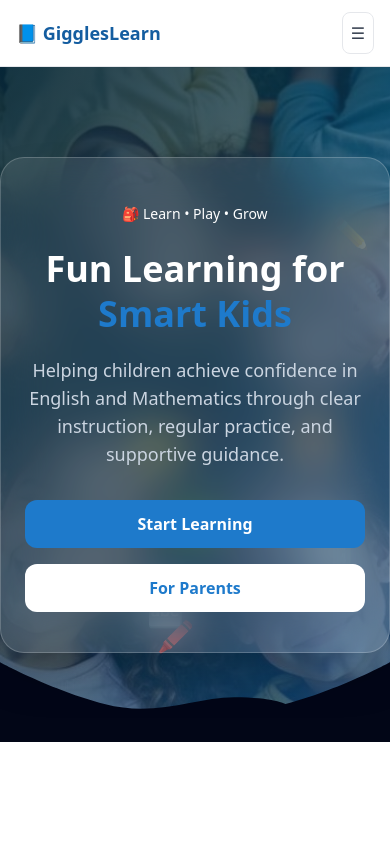
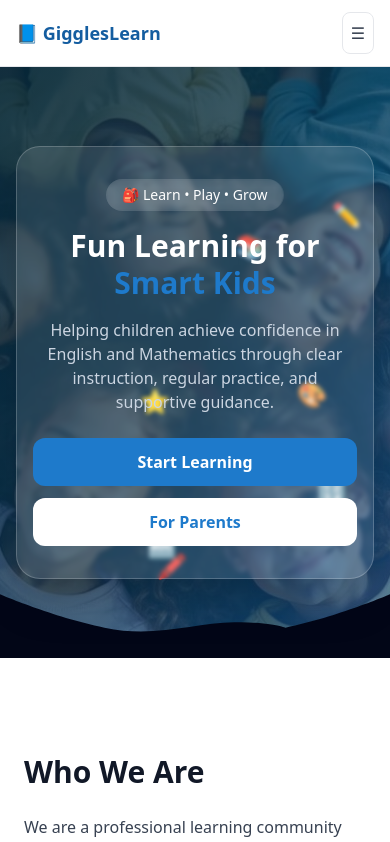
Before and after one commit to Zikam1/KidSmart, a Nuxt app: page / in a window 390 px wide. Shown: the top 842 px of the page. Built offline with nearby package versions, Linux system fonts and the light colour scheme.

Commit message:
footer changed

```diff
--- a/app/components/foot.vue
+++ b/app/components/foot.vue
@@ -2,13 +2,16 @@
   <div class="font-sans">
     <footer class="bg-white text-gray-900 border-t border-gray-200">
       <div class="max-w-7xl mx-auto px-6 lg:px-8 py-16">
+
+        <!-- Main Grid -->
         <div class="grid md:grid-cols-3 gap-12">
 
-          <!-- Left: Logo & Description -->
+          <!-- Left: Logo, Description, Social -->
           <div class="space-y-6">
             <div class="flex items-center gap-3">
-              <span class="text-xl font-bold">GL</span>
+              <span class="text-xl font-bold tracking-wide">GL</span>
             </div>
+
             <p class="text-gray-600 leading-relaxed">
               GigglesLearn is a professional learning platform where children strengthen
               their <strong>English and Mathematics skills</strong> through guided lessons,
@@ -16,10 +19,21 @@
             </p>
 
             <!-- Social Icons -->
-            <div class="flex gap-4 mt-2 text-xl">
-              <a href="#" class="p-2 rounded-full hover:bg-gray-100 transition">📘</a>
-              <a href="#" class="p-2 rounded-full hover:bg-gray-100 transition">📸</a>
-              <a href="#" class="p-2 rounded-full hover:bg-gray-100 transition">🐦</a>
+            <div class="flex gap-3 mt-4">
+              <a href="https://www.facebook.com/giggleslearntutors/" target="_blank"
+                 class="p-3 rounded-full bg-gray-50 hover:bg-blue-50 transition">
+                <FontAwesomeIcon :icon="faFacebookF" class="text-blue-600 w-5 h-5"/>
+              </a>
+
+              <a href="https://www.instagram.com/giggleslearntutors/" target="_blank"
+                 class="p-3 rounded-full bg-gray-50 hover:bg-pink-50 transition">
+                <FontAwesomeIcon :icon="faInstagram" class="text-pink-500 w-5 h-5"/>
+              </a>
+
+              <a href="https://www.tiktok.com/@giggleslearntutors" target="_blank"
+                 class="p-3 rounded-full bg-gray-50 hover:bg-black transition">
+                <FontAwesomeIcon :icon="faTiktok" class="text-black w-5 h-5"/>
+              </a>
             </div>
           </div>
 
@@ -27,26 +41,10 @@
           <div>
             <h4 class="text-lg font-semibold mb-6">Explore</h4>
             <ul class="space-y-4 text-gray-700">
-              <li>
-                <NuxtLink to="/" class="hover:text-black transition">
-                  Home
-                </NuxtLink>
-              </li>
-              <li>
-                <NuxtLink to="/about" class="hover:text-black transition">
-                  About Us
-                </NuxtLink>
-              </li>
-              <li>
-                <NuxtLink to="/learning" class="hover:text-black transition">
-                  Learning Programs
-                </NuxtLink>
-              </li>
-              <li>
-                <NuxtLink to="/contact" class="hover:text-black transition">
-                  Contact
-                </NuxtLink>
-              </li>
+              <li><NuxtLink to="/" class="hover:text-black transition">Home</NuxtLink></li>
+              <li><NuxtLink to="/about" class="hover:text-black transition">About Us</NuxtLink></li>
+              <li><NuxtLink to="/learning" class="hover:text-black transition">Learning Programs</NuxtLink></li>
+              <li><NuxtLink to="/contact" class="hover:text-black transition">Contact</NuxtLink></li>
             </ul>
           </div>
 
@@ -65,7 +63,7 @@
                 <a
                   href="https://wa.me/2347053634056?text=Hello%20GiggleLearn!"
                   target="_blank"
-                  class="bg-[#25D366] text-white px-4 py-1 rounded font-medium hover:bg-green-600 transition inline-block ml-2"
+                  class="bg-[#25D366] text-white px-4 py-1 rounded-full font-medium hover:bg-green-600 transition inline-block ml-2 shadow-sm hover:shadow-md"
                 >
                   Chat with us
                 </a>
@@ -75,23 +73,18 @@
 
         </div>
 
-        <!-- Bottom -->
-        <div
-          class="border-t border-gray-200 mt-16 pt-6
-                 flex flex-col md:flex-row justify-between
-                 items-center text-gray-500 text-sm gap-4"
-        >
-          <p>
+        <!-- Bottom: Copyright + Social -->
+        <div class="border-t border-gray-200 mt-16 pt-6 flex flex-col md:flex-row justify-between items-center gap-4">
+          <p class="text-gray-500 text-sm">
             © {{ new Date().getFullYear() }} GigglesLearn.
-
           </p>
-          <div class="flex gap-4">
-            <a href="#" class="hover:text-black transition">Facebook</a>
-            <a href="#" class="hover:text-black transition">Instagram</a>
-            <a href="#" class="hover:text-black transition">Twitter</a>
-          </div>
         </div>
       </div>
     </footer>
   </div>
 </template>
+
+<script setup>
+import { FontAwesomeIcon } from '@fortawesome/vue-fontawesome'
+import { faFacebookF, faInstagram, faTiktok } from '@fortawesome/free-brands-svg-icons'
+</script>
--- a/app/components/home.vue
+++ b/app/components/home.vue
@@ -1,9 +1,13 @@
 <template>
-  <div class="relative h-[80vh] overflow-hidden font-sans">
+  <div class="relative h-[70vh] md:h-[80vh] overflow-hidden font-sans">
 
-    <!-- Background Image with Blue Gradient Merge -->
-    <div class="absolute inset-0 bg-cover bg-center" style="background-image: url('/assets/pcc.jpg');">
-      <div class="absolute inset-0 bg-gradient-to-br from-[#072A3D]/90 via-[#0B3C5D]/70 to-[#145DA0]/70"></div>
+    <!-- Background Image -->
+    <div
+      class="absolute inset-0 bg-cover bg-center"
+      style="background-image: url('/assets/pcc.jpg');"
+    >
+      <!-- Gradient Overlay -->
+      <div class="absolute inset-0 bg-gradient-to-br from-[#072A3D]/90 via-[#0B3C5D]/75 to-[#145DA0]/70"></div>
     </div>
 
     <!-- Floating Icons -->
@@ -11,7 +15,7 @@
       <span
         v-for="(icon, i) in icons"
         :key="i"
-        class="absolute text-3xl animate-float"
+        class="absolute text-2xl md:text-3xl animate-float"
         :style="{ top: `${Math.random() * 80 + 10}%`, left: `${Math.random() * 90 + 5}%` }"
       >
         {{ icon }}
@@ -19,43 +23,50 @@
     </div>
 
     <!-- HERO CONTENT -->
-    <section class="relative flex items-center justify-center h-full">
+    <section class="relative flex items-center justify-center h-full px-4">
 
-      <!-- Curved Bottom Separator -->
+      <!-- Curved Bottom -->
       <div class="absolute bottom-0 w-full overflow-hidden leading-[0] rotate-180">
-        <svg class="relative block w-full h-20 md:h-28" xmlns="http://www.w3.org/2000/svg" preserveAspectRatio="none" viewBox="0 0 1200 120">
-          <path d="M321.39,56.9C161.16,77,0,119.5,0,119.5V0H1200V119.5s-161.16-42.5-321.39-62.6C720.92,36.4,600,67.2,479.08,67.2,358.16,67.2,321.39,56.9,321.39,56.9Z" class="fill-slate-950"/>
+        <svg class="relative block w-full h-16 md:h-24" viewBox="0 0 1200 120" preserveAspectRatio="none">
+          <path
+            d="M321.39,56.9C161.16,77,0,119.5,0,119.5V0H1200V119.5s-161.16-42.5-321.39-62.6C720.92,36.4,600,67.2,479.08,67.2,358.16,67.2,321.39,56.9,321.39,56.9Z"
+            class="fill-slate-950"
+          />
         </svg>
       </div>
 
       <!-- Content Card -->
-      <div class="relative z-10 max-w-3xl text-center px-6 sm:px-12 py-10 rounded-3xl
-                  backdrop-blur-xl bg-white/10 border border-white/20 shadow-2xl animate-slideUp">
+      <div
+        class="relative z-10 max-w-3xl w-full text-center px-4 sm:px-8 py-8 md:py-10 rounded-3xl
+               backdrop-blur-[2px] md:backdrop-blur-xl
+               bg-white/10 border border-white/20 shadow-2xl animate-slideUp"
+      >
 
         <!-- Badge -->
-        <span class="inline-block mb-4 px-4 py-1.5 rounded-full text-sm font-medium text-white animate-fadeIn">
+        <span class="inline-block mb-4 px-4 py-1.5 rounded-full text-sm font-medium text-white bg-white/10 backdrop-blur-sm animate-fadeIn">
           🎒 Learn • Play • Grow
         </span>
 
         <!-- Heading -->
-        <h1 class="text-4xl sm:text-5xl md:text-6xl font-extrabold text-white leading-tight animate-slideIn">
+        <h1 class="text-3xl sm:text-4xl md:text-6xl font-extrabold text-white leading-tight animate-slideIn">
           Fun Learning for <span class="text-[#1E7ACB]">Smart Kids</span>
         </h1>
 
         <!-- Subtitle -->
-        <p class="mt-5 text-lg sm:text-xl text-slate-300 max-w-2xl mx-auto animate-fadeIn delay-200">
-          Helping children achieve confidence in English and Mathematics through clear instruction, regular practice,
-          and supportive guidance.
+        <p class="mt-4 md:mt-5 text-base sm:text-lg md:text-xl text-slate-300 max-w-2xl mx-auto animate-fadeIn delay-200">
+          Helping children achieve confidence in English and Mathematics through clear instruction,
+          regular practice, and supportive guidance.
         </p>
 
-        <!-- Call-to-Action Buttons -->
-        <div class="mt-8 flex flex-col sm:flex-row justify-center gap-4 animate-slideUp delay-400">
+        <!-- Buttons -->
+        <div class="mt-6 md:mt-8 flex flex-col sm:flex-row justify-center gap-3 md:gap-4 animate-slideUp delay-400">
           <NuxtLink
             to="/learning"
             class="rounded-xl px-6 py-3 bg-[#1E7ACB] text-white font-semibold hover:opacity-90 transition"
           >
             Start Learning
           </NuxtLink>
+
           <NuxtLink
             to="/parents"
             class="rounded-xl px-6 py-3 bg-white text-[#1E7ACB] font-semibold hover:opacity-90 transition"
@@ -63,6 +74,7 @@
             For Parents
           </NuxtLink>
         </div>
+
       </div>
 
     </section>
@@ -70,40 +82,35 @@
 </template>
 
 <script setup>
-const icons = ['📚', '🔢', '✏️', '⭐', '🧩', '🔤', '🖍️', '🎨']
+const icons = ['📚','🔢','✏️','⭐','🧩','🔤','🖍️','🎨']
 </script>
 
 <style>
-/* Floating Icons Animation */
 @keyframes float {
   0% { transform: translateY(0px); }
-  50% { transform: translateY(-20px); }
+  50% { transform: translateY(-15px); }
   100% { transform: translateY(0px); }
 }
 .animate-float { animation: float 4s ease-in-out infinite; }
 
-/* Fade in animation */
 @keyframes fadeIn {
   0% { opacity: 0; transform: translateY(20px);}
   100% { opacity: 1; transform: translateY(0);}
 }
 .animate-fadeIn { animation: fadeIn 1s forwards; }
 
-/* Slide heading from left */
 @keyframes slideIn {
-  0% { opacity: 0; transform: translateX(-50px);}
+  0% { opacity: 0; transform: translateX(-40px);}
   100% { opacity: 1; transform: translateX(0);}
 }
 .animate-slideIn { animation: slideIn 1s forwards; }
 
-/* Slide card / buttons from bottom */
 @keyframes slideUp {
-  0% { opacity: 0; transform: translateY(50px);}
+  0% { opacity: 0; transform: translateY(40px);}
   100% { opacity: 1; transform: translateY(0);}
 }
 .animate-slideUp { animation: slideUp 1s forwards; }
 
-/* Delay helpers */
 .delay-200 { animation-delay: 0.2s; }
 .delay-400 { animation-delay: 0.4s; }
 </style>
--- a/app/pages/contact.vue
+++ b/app/pages/contact.vue
@@ -56,7 +56,7 @@
                     href="mailto:hello@gigglelearn.com"
                     class="text-[#145DA0] font-medium hover:underline"
                   >
-                    hello@giggleslearn.com
+                    giggleslearntutors@gmail.com
                   </a>
                 </p>
               </div>
--- a/package.json
+++ b/package.json
@@ -10,10 +10,14 @@
     "postinstall": "nuxt prepare"
   },
   "dependencies": {
+    "@fortawesome/fontawesome-svg-core": "^7.2.0",
+    "@fortawesome/free-brands-svg-icons": "^7.2.0",
+    "@fortawesome/vue-fontawesome": "^3.1.3",
     "@intlify/nuxt3": "^0.1.7",
     "@nuxtjs/i18n": "^10.2.1",
     "@nuxtjs/tailwindcss": "^6.14.0",
     "@stripe/stripe-js": "^8.6.1",
+    "lucide-vue-next": "^0.577.0",
     "nuxt": "^4.2.2",
     "vue": "^3.5.26",
     "vue-router": "^4.6.4"
```
Also changed, not shown: 1 other file (tests, documents, lock files or other folders).
